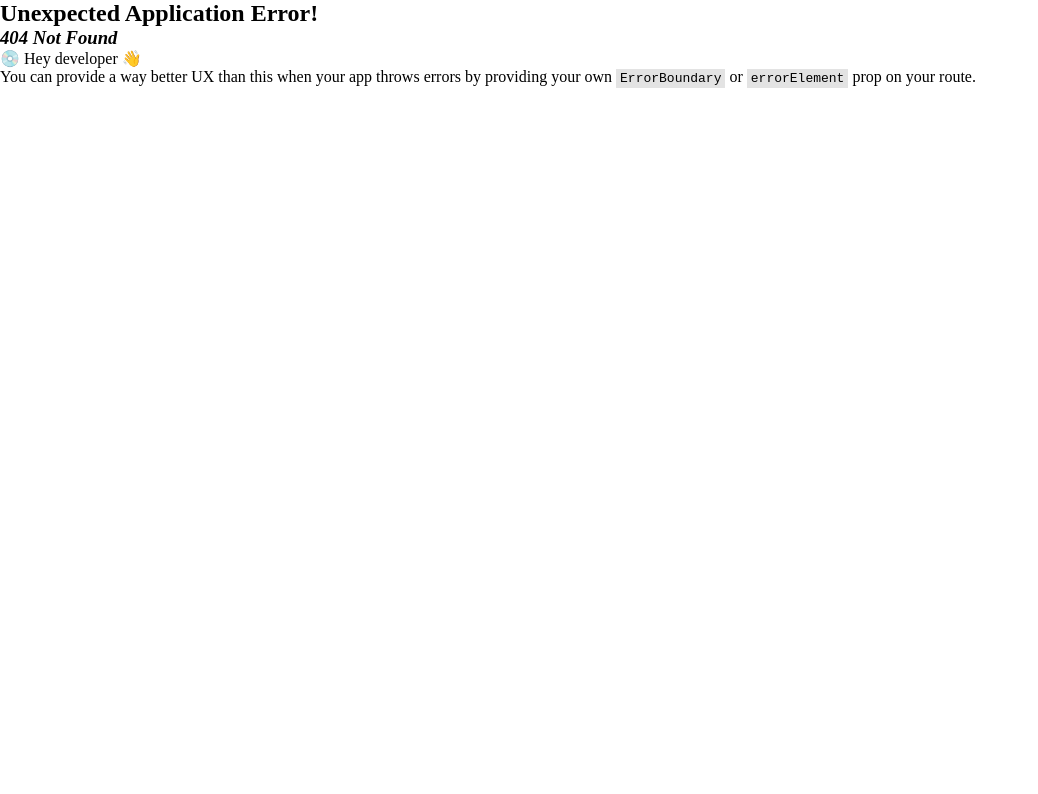
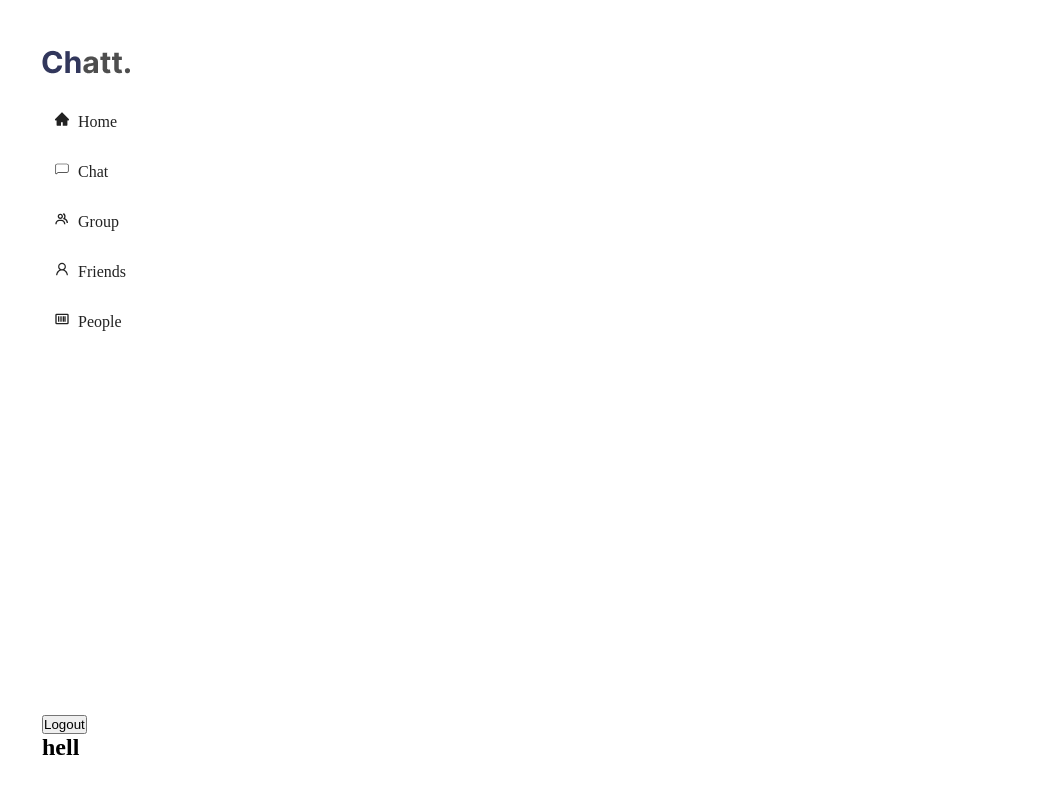
Before and after one commit to sohelrana3/Chatt, a React (Vite) app: page /chatt in a window 1280 px wide. Before the commit this address had no page. Shown: the top 794 px of the page, without its empty margins (0-1038 px from the left). Built offline with nearby package versions, Linux system fonts and the light colour scheme.

Commit message:
rootlayout navitem

```diff
--- a/src/App.jsx
+++ b/src/App.jsx
@@ -29,12 +29,12 @@ const router = createBrowserRouter(
             <Route path="/ForgotPassword" element={<ForgotPassword />}></Route>
 
             {/* RootLayouts Path */}
-            <Route path="/Root" element={<RootLayouts />}>
-                <Route index element={<Home />}></Route>
-                <Route path="chatt" element={<Chat />}></Route>
-                <Route path="Friend" element={<Friend />}></Route>
-                <Route path="Group" element={<Group />}></Route>
-                <Route path="People" element={<People />}></Route>
+            <Route path="/chatt" element={<RootLayouts />}>
+                <Route path="home" element={<Home />}></Route>
+                <Route path="message" element={<Chat />}></Route>
+                <Route path="friend" element={<Friend />}></Route>
+                <Route path="group" element={<Group />}></Route>
+                <Route path="people" element={<People />}></Route>
             </Route>
         </Route>
     )
--- a/src/components/RootLayouts.jsx
+++ b/src/components/RootLayouts.jsx
@@ -1,11 +1,119 @@
 import React from "react";
-import { Outlet } from "react-router-dom";
+import images from "../assets/chatt..png";
+import { Outlet, Link, useNavigate, useLocation } from "react-router-dom";
+import { getAuth, signOut } from "firebase/auth";
+useNavigate;
+// material css
+import { Grid, TextField, Button, Alert, Stack } from "@mui/material";
+// react icon
+import { AiFillHome, AiOutlineUser } from "react-icons/ai";
+import { BiGroup, BiBarcode } from "react-icons/bi";
+import { CiChat1 } from "react-icons/ci";
 
 const RootLayouts = () => {
+    const auth = getAuth();
+    let navigate = useNavigate();
+    let location = useLocation();
+    let handleLogout = () => {
+        signOut(auth).then(() => {
+            // Sign-out successful.
+            localStorage.removeItem("user");
+            navigate("/login");
+        });
+    };
     return (
         <>
-            <div>RootLayouts</div>
-            <div><Outlet /></div>
+            <Grid container spacing={2}>
+                <Grid
+                    container
+                    direction="row"
+                    justifyContent="center"
+                    alignItems="center"
+                    item
+                    xs={2}
+                >
+                    <div className="rootnav">
+                        <div className="navbar">
+                            <img src={images} alt="logo" />
+                            <div className="nav">
+                                <div className="navitem">
+                                    <Link
+                                        to="/chatt/home"
+                                        className={
+                                            location.pathname == "/chatt/home"
+                                                ? "active"
+                                                : "navlink"
+                                        }
+                                    >
+                                        <AiFillHome />
+                                        <span>Home</span>
+                                    </Link>
+                                </div>
+                                <div className="navitem">
+                                    <Link
+                                        to="/chatt/message"
+                                        className={
+                                            location.pathname ==
+                                            "/chatt/message"
+                                                ? "active"
+                                                : "navlink"
+                                        }
+                                    >
+                                        <CiChat1 />
+                                        <span>Chat</span>
+                                    </Link>
+                                </div>
+                                <div className="navitem">
+                                    <Link
+                                        to="/chatt/group"
+                                        className={
+                                            location.pathname == "/chatt/group"
+                                                ? "active"
+                                                : "navlink"
+                                        }
+                                    >
+                                        <BiGroup />
+                                        <span>Group</span>
+                                    </Link>
+                                </div>
+                                <div className="navitem">
+                                    <Link
+                                        to="/chatt/friend"
+                                        className={
+                                            location.pathname == "/chatt/friend"
+                                                ? "active"
+                                                : "navlink"
+                                        }
+                                    >
+                                        <AiOutlineUser />
+                                        <span>Friends</span>
+                                    </Link>
+                                </div>
+                                <div className="navitem">
+                                    <Link
+                                        to="/chatt/people"
+                                        className={
+                                            location.pathname == "/chatt/people"
+                                                ? "active"
+                                                : "navlink"
+                                        }
+                                    >
+                                        <BiBarcode />
+                                        <span>People</span>
+                                    </Link>
+                                </div>
+                            </div>
+                        </div>
+                        <div>
+                            <button onClick={handleLogout}>Logout</button>
+                            <h2>hell</h2>
+                        </div>
+                    </div>
+                </Grid>
+                <Grid item xs={10}>
+                    <Outlet />
+                </Grid>
+            </Grid>
         </>
     );
 };
--- a/src/index.css
+++ b/src/index.css
@@ -1,9 +1,20 @@
 * {
     padding: 0;
     margin: 0;
+    box-sizing: border-box;
 }
 a {
     text-decoration: none;
+}
+ul,
+ol {
+    list-style: none;
+}
+.active {
+    background-color: #32375c;
+    color: #fff !important;
+    padding: 13px 32px 13px 12px;
+    border-radius: 5px;
 }
 /* ------------Registration section start------------ */
 .Registration {
@@ -39,3 +50,28 @@ a {
 .regPra {
     margin: 20px 0;
 }
+
+/* ----------------Root section start---------------- */
+.rootnav {
+    height: 100vh;
+    display: flex;
+    flex-direction: column;
+    justify-content: space-between;
+    padding-top: 50px;
+    padding-bottom: 39px;
+}
+.nav {
+    margin-top: 33px;
+}
+.nav span {
+    margin-left: 8px;
+}
+.navitem {
+     margin: 30px 0;
+}
+.navlink {
+    color: #222222;
+    padding: 13px 32px 13px 12px;
+    border-radius: 5px;
+
+}
--- a/src/pages/Login.jsx
+++ b/src/pages/Login.jsx
@@ -64,9 +64,9 @@ const Login = () => {
       });
       //signInWithEmailAndPassword(auth, email, password)
       signInWithEmailAndPassword(auth, email, password).then((user)=>{
-        // localStorage.setItem("user", JSON.stringify(user.user));
+        localStorage.setItem("user", JSON.stringify(user.user));
         dispatch(loginData(user.user));
-        navigate("/Root")
+        navigate("/chatt/home")
       }).catch((error)=>{
         settvalue({
           ...value,
--- a/src/slice/user/userSlice.js
+++ b/src/slice/user/userSlice.js
@@ -3,7 +3,7 @@ import { createSlice } from '@reduxjs/toolkit'
 export const counterSlice = createSlice({
   name: 'user',
   initialState: {
-    loginUser: null,
+    loginUser: localStorage.getItem("user") ?JSON.parse(localStorage.getItem("user")):null,
   },
   reducers: {
     loginData: (state, actions) => {
```
